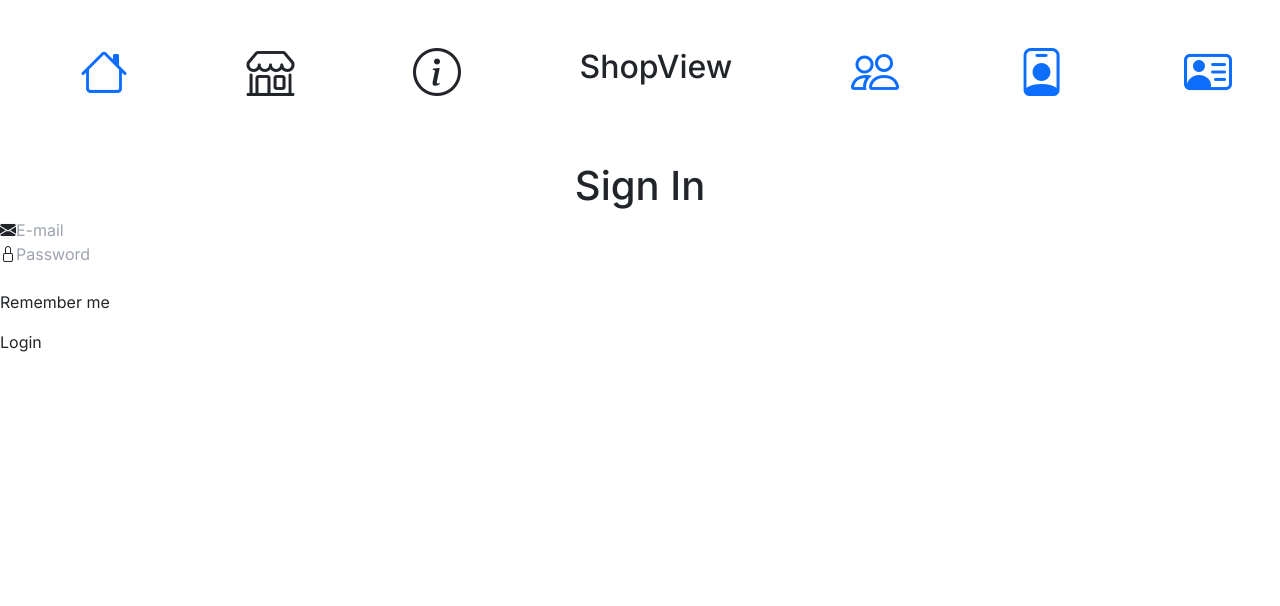
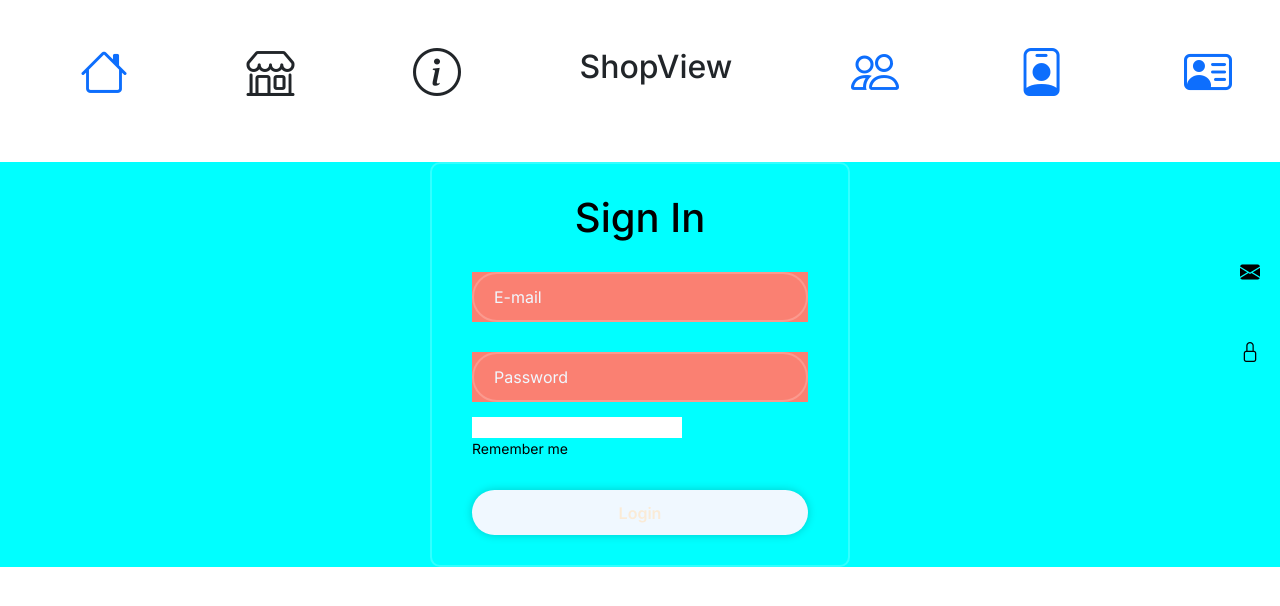
Before and after one commit to AJG239/Comercio, a Next.js app in the folder comercio/: page /user_login in a window 1280 px wide. Shown: the top 606 px of the page. Built offline with nearby package versions, Linux system fonts and the light colour scheme.

Commit message:
LogIn
Resolución de un error del carrusel, comienzo del log in tanto css como html

```diff
--- a/comercio/src/app/components/carrusel_2.jsx
+++ b/comercio/src/app/components/carrusel_2.jsx
@@ -2,6 +2,7 @@
 
 import React, { useState } from "react";
 import { Carousel } from "react-bootstrap";
+import { img } from './../../../data/carrusel.json';
 import "bootstrap/dist/css/bootstrap.min.css";
 import styles from './../styles/Carrusel.css';
 
--- a/comercio/src/app/styles/logs.css
+++ b/comercio/src/app/styles/logs.css
@@ -4,15 +4,16 @@
     box-sizing: border-box;
 }
 
-.bod{
+#bod{
     display: flex;
     justify-content: center;
     align-items: center;
-    min-height: 100vh;
+    min-height: 10vh;
+    min-width: 50%;
     background-color: aqua;
 }
 
-.wrapper{
+#wrapper{
     width: 420px;
     background: transparent;
     border: 2px solid rgba(255, 255, 255, .2);
@@ -21,14 +22,14 @@
     padding: 30px 40px;
 }
 
-.input_box{
+#input_box{
     width: 100%;
     height: 50px;
     background: salmon;
     margin: 30px 0;
 }
 
-.input_box > input {
+#input_box > input {
     width: 100%;
     height: 100%;
     background: transparent;
@@ -41,30 +42,30 @@
     padding: 20px 45px 20px 20px;
 }
 
-.input_box > input::placeholder {
+#input_box > input::placeholder {
     color: aliceblue;
 }
 
-.input_box > i {
+#input_box > i {
     position: absolute;
     right: 20px;
     transform: translateY(-50%);
     font-size: 20px;
 }
 
-.wrapper .remember_forgot{
+#wrapper #remember_forgot{
     display: flex;
     justify-content: space-between;
     font-size: 14px;
     margin: -15px 0 15px;
 }
 
-.remember_forgot > label input {
+#remember_forgot > label input {
     accent-color: #fff;
     margin-right: 3px;
 }
 
-.wrapper .btn{
+#wrapper #btn{
     width: 100%;
     height: 45px;
     background: aliceblue;
--- a/comercio/src/app/user_login/page.jsx
+++ b/comercio/src/app/user_login/page.jsx
@@ -1,30 +1,30 @@
 "use client"
 
 import 'bootstrap-icons/font/bootstrap-icons.css';
-import styles from './../styles/logs.css';
+import './../styles/logs.css';
 
 export default function User_Login(){
     return(
-        <div className={styles.bod}>
-            <div className={styles.wrapper}>
+        <div id='bod'>
+            <div id='wrapper'>
                 <form>
                     <h1 className='text-center'>Sign In</h1>
 
-                    <form className={styles.input_box}>
+                    <form id='input_box'>
                         <i class="bi bi-envelope-fill"></i>
                         <input type="text" placeholder="E-mail" required></input>
                     </form>
 
-                    <form className={styles.input_box}>
+                    <form id='input_box'>
                         <i class="bi bi-lock"></i>
                         <input type='password' placeholder='Password' required></input>
                     </form>
 
-                    <form className={styles.remember_forgot}>
+                    <form id='remember_forgot'>
                         <label><input type='checbox'></input><p>Remember me</p></label>
                     </form>
 
-                    <button type='submit' className={styles.btn}>Login</button>
+                    <button type='submit' id='btn'>Login</button>
                 </form>
             </div>
         </div>
```
